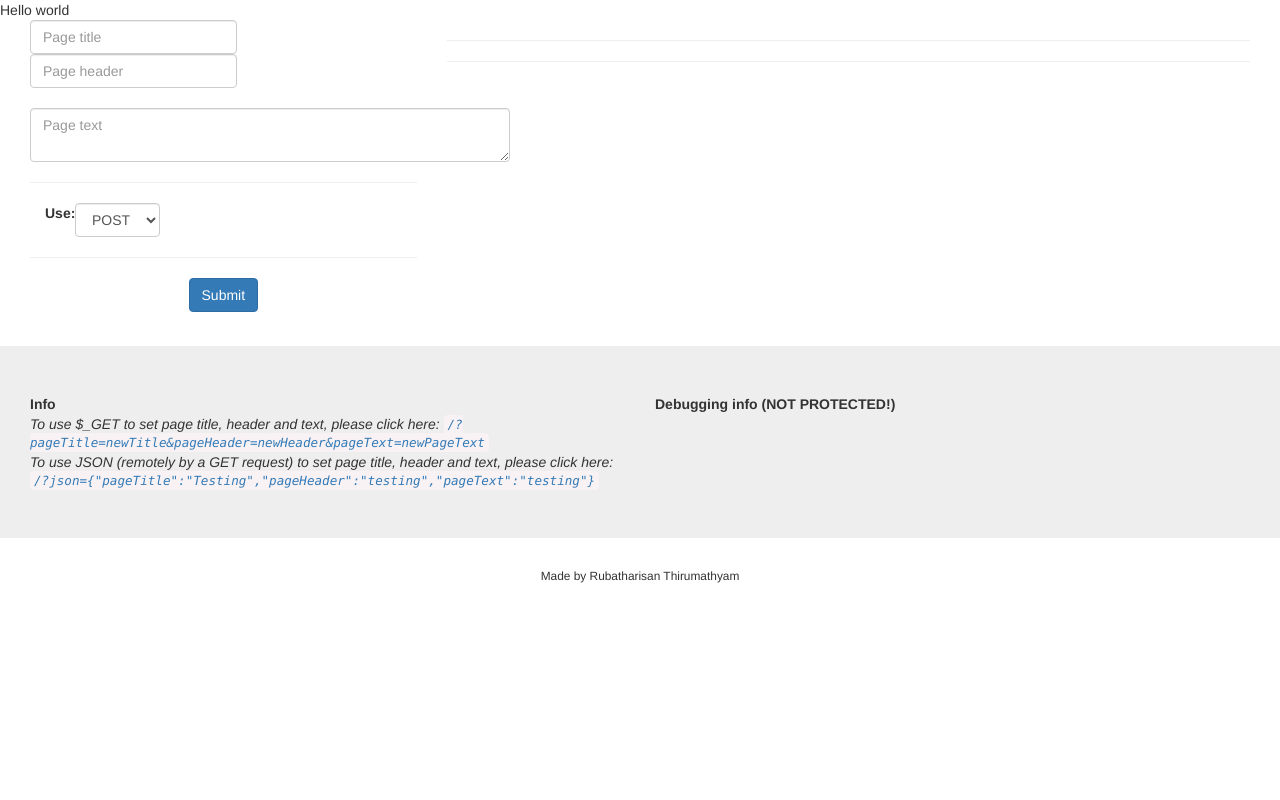
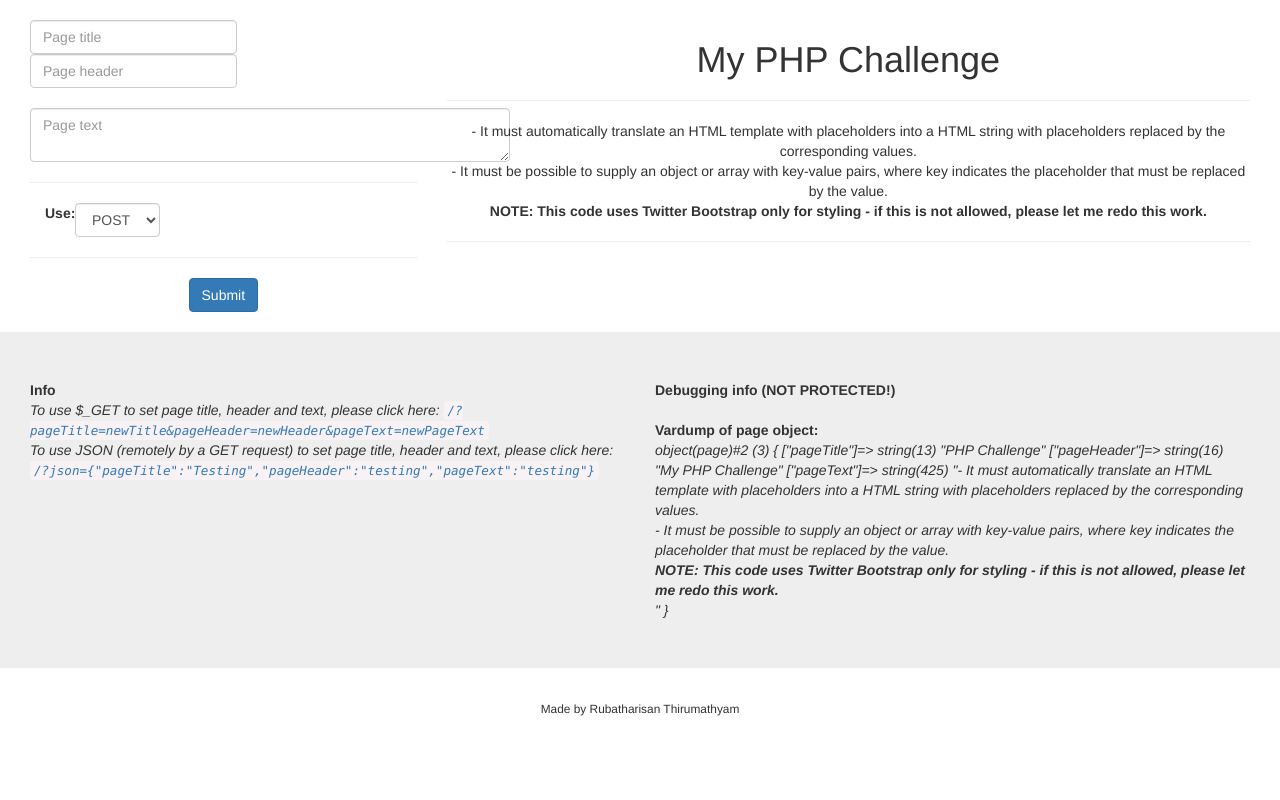
Before and after one commit to Rubatharisan/phpchallenge, a PHP site: page / in a window 1280 px wide. Run offline with PHP 8.4, Linux system fonts and the light colour scheme; data that the repository does not hold is empty; some libraries are stand-ins or nearby versions.

Commit message:
Added page class and re-edited index

```diff
--- a/index.php
+++ b/index.php
@@ -21,7 +21,7 @@ ini_set('display_errors', '1');
 		$page->setPageHeader("My PHP Challenge");
 		$page->setPageText("- It must automatically translate an HTML template with placeholders into a HTML string with placeholders replaced by the corresponding values.<br>
 		- It must be possible to supply an object or array with key-value pairs, where key indicates the placeholder that must be replaced by the value. <br> <b>NOTE: This code uses Twitter Bootstrap only for styling - if this is not allowed, please let me redo this work. <br>
-	NOTE: This code is not made in a object-oriented manner - if this is not allowed, please let me redo this work.</b>");
+	</b>");
 
 		// If GET request is set, use values from this.
 			if(isset($_GET['pageTitle']) && !$_GET['pageTitle'] == null){
@@ -83,7 +83,7 @@ ini_set('display_errors', '1');
 		<!-- meta defining viewpoint and which scalling -->
 		<meta name="viewport" content="width=device-width, initial-scale=1">
 		<!-- setting title of page -->
-		<title><?php echo $pageTitle; ?></title>
+		<title><?php echo $page->getPageTitle(); ?></title>
 
 		<!-- Bootstrap CSS -->
 		<link href="//netdna.bootstrapcdn.com/bootstrap/3.1.1/css/bootstrap.min.css" rel="stylesheet">
@@ -133,9 +133,9 @@ ini_set('display_errors', '1');
 			</div>
 			<div class="col-md-8">
 			<center>
-				<h1> <?php echo $pageHeader; ?> </h1>
+				<h1> <?php echo $page->getPageHeader(); ?> </h1>
 				<hr>
-				<p><?php echo $pageText; ?></p>
+				<p><?php echo $page->getPageText(); ?></p>
 			</center>
 			<hr>
 			</div>
@@ -184,6 +184,11 @@ ini_set('display_errors', '1');
 					echo "<br>";
 					print_r($pageJsoned);
 				}
+
+			// var dump of page object
+				echo "<br><b>Vardump of page object: </b><i style='word-wrap: break-word;'><br>";
+				var_dump($page);
+				echo "</i>";
 			?>
 			</div>
 		</div>
--- a/page.class.php
+++ b/page.class.php
@@ -76,8 +76,4 @@ class page{
         return $this;
     }
 }
-
-$page = new page();
-$page->setPageHeader("Hello world");
-echo $page->getPageHeader();
 ?>
```
